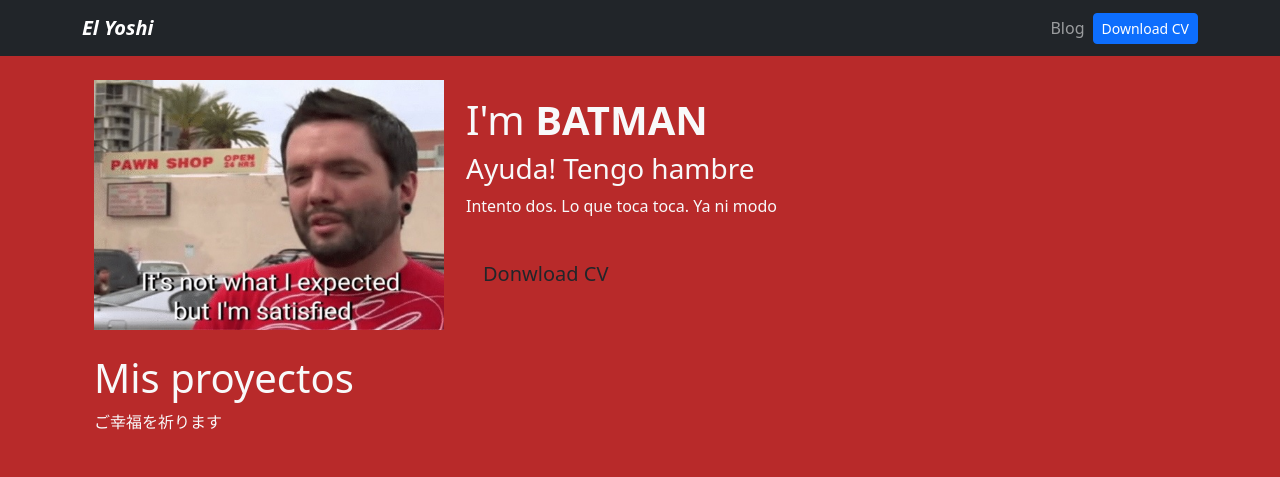
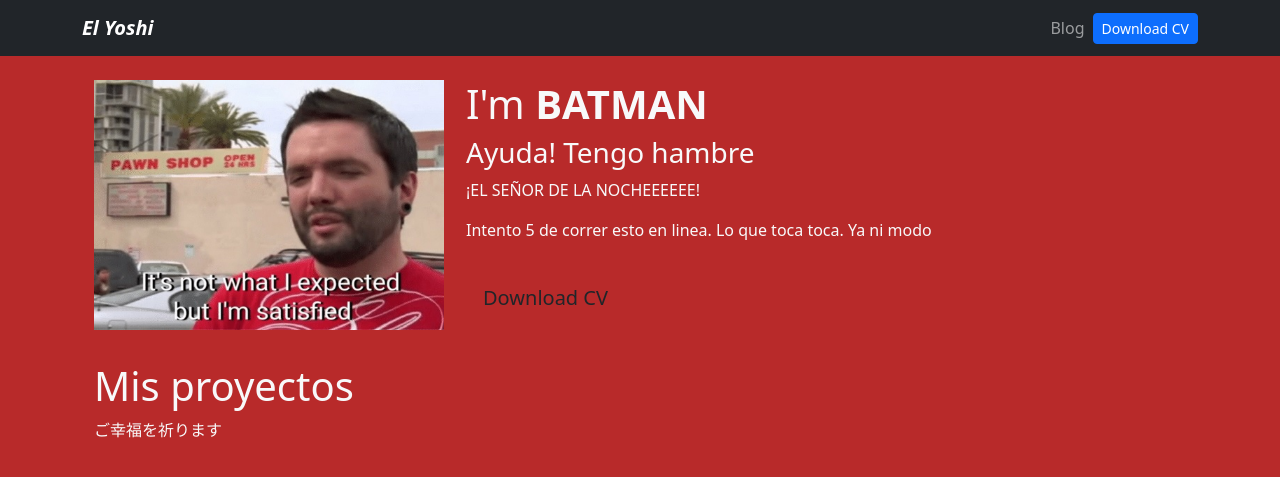
Before and after one commit to joshuef03/nuncavuelvo, a Django app: page / in a window 1280 px wide. Shown: the top 477 px of the page. Run offline with Django 4.2, Linux system fonts and the light colour scheme; data that the repository does not hold is empty.

Commit message:
files  0.0.3

```diff
--- a/portfolio/templates/home.html
+++ b/portfolio/templates/home.html
@@ -9,8 +9,9 @@
     <div class="col-md-8 my-auto">
         <h1> I'm <strong> BATMAN </strong></h1>
         <h3> Ayuda! Tengo hambre </h3>
-        <p> Intento dos. Lo que toca toca. Ya ni modo </p>
-        <a class="btn btn-primay btn-lg rounded-0 my-3" href="{% static 'curriculum.pdf' %}" target="_blank">Donwload CV </a>
+        <p> ¡EL SEÑOR DE LA NOCHEEEEEE! </p>
+        <P> Intento 5 de correr esto en linea. Lo que toca toca. Ya ni modo </p>
+        <a class="btn btn-primay btn-lg rounded-0 my-3" href="{% static 'curriculum.pdf' %}" target="_blank">Download CV</a>
     </div>
 </header>
 <div class="row my-4 texte-center">
@@ -19,10 +20,9 @@
 
     {% for project in projects %}
         <div class="col -md-4 p-4">
-            <div class="card card-project"  style="background-color: #8b8a8a;">
+            <div class="card card-project"  style="background-color: #3eaa9cc2;">
                 <h2>{{project.title}}</h2>
                 <p>{{project.description}}</p>
-
 
                 {% if project.url %}
                 <a href=" {{project.url}}" class="btn btn-light rounded-0 btn-sm">{{project.url}}</a>
--- a/portfolio/templates/partials/navbar.html
+++ b/portfolio/templates/partials/navbar.html
@@ -11,7 +11,7 @@
           <a class="nav-link" href="{% url 'blog:posts' %}">Blog</a>
         </li>
         <li class="nav-item d-flex align-items-center">
-          <a class="btn btn-primary btn-sm" href="{% static 'portfolio/curriculum.pdf'%}" target="_blank">Download CV</a>
+          <a class="btn btn-primary btn-sm" href="{% static 'curriculum.pdf' %}">Download CV</a>
         </li>
       </ul>
     </div>
```
